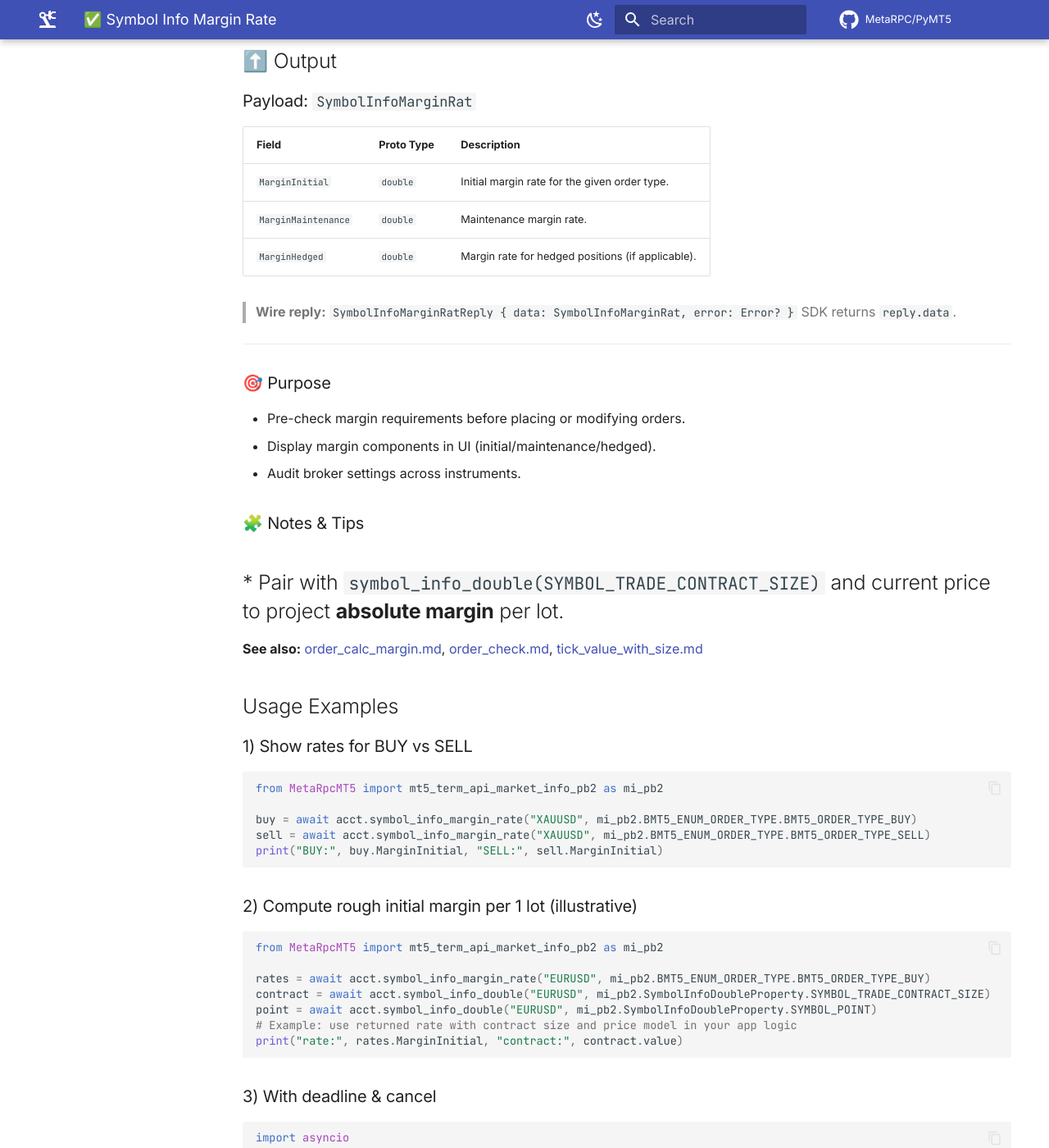
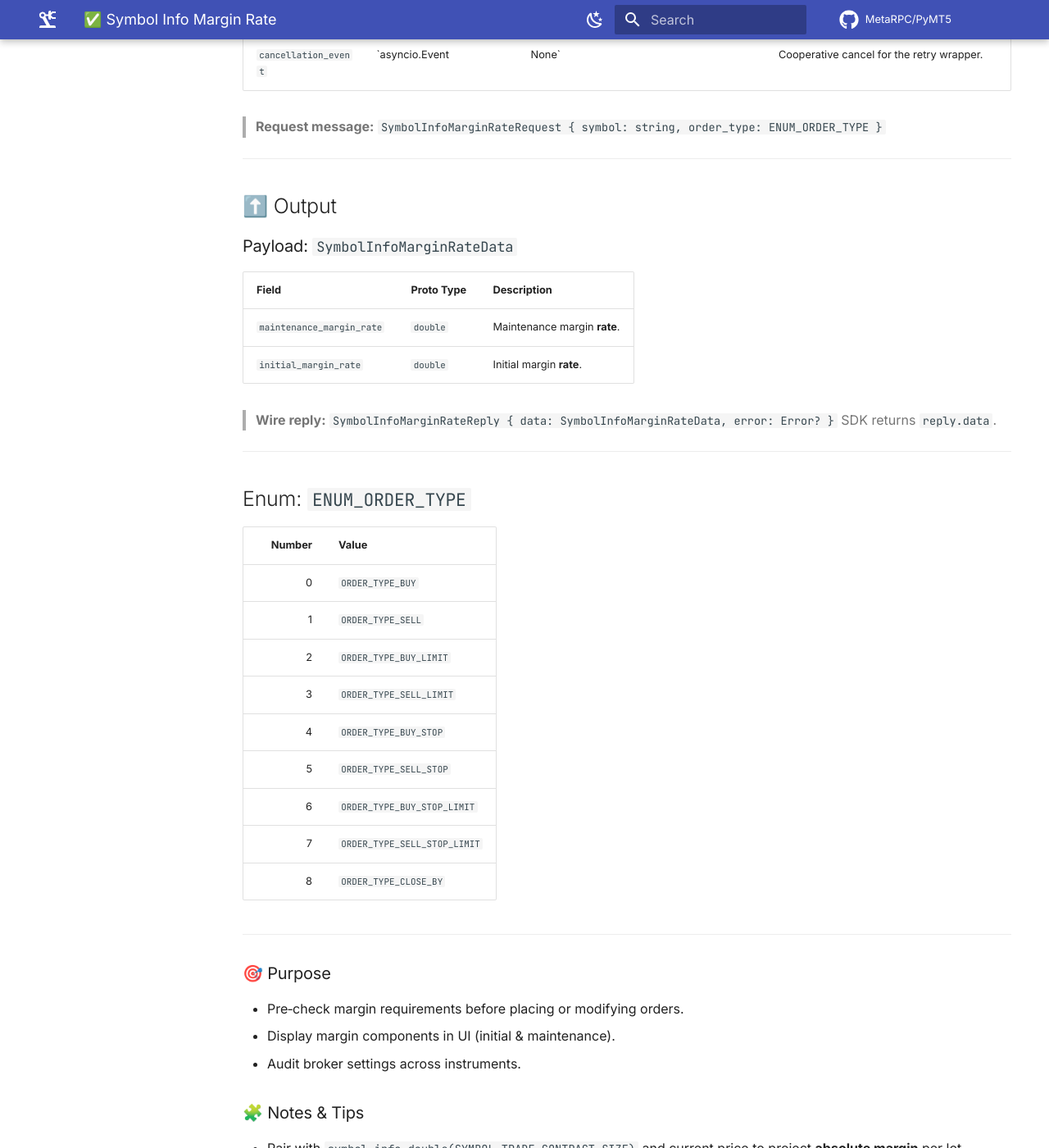
Before and after one commit to MetaRPC/PyMT5, an MkDocs documentation site: the page built from docs/MT5Account/Symbols_and_Market/symbol_info_margin_rate.md, in a window 1280 px wide and 1400 px high, scrolled down 1945 px. Shown: the whole window at 82% size. Built offline with MkDocs 1.6.1 and Material for MkDocs 9.7.7, drawn with Linux system fonts in a browser that asks for light colours; comment, search, counter and statistics services are not loaded; some of the changed text lies outside the part shown.

Commit message:
Update symbol_info_margin_rate.md

````diff
--- a/docs/MT5Account/Symbols_and_Market/symbol_info_margin_rate.md
+++ b/docs/MT5Account/Symbols_and_Market/symbol_info_margin_rate.md
@@ -1,11 +1,11 @@
 # ✅ Symbol Info Margin Rate
 
-> **Request:** get **margin rates** for a **symbol** given an **order type** (e.g., BUY/SELL), returning initial/maintenance/hedged rates.
+> **Request:** get **margin rates** for a **symbol** given an **order type** (BUY/SELL). Returns **initial** and **maintenance** rates.
 
 **Source files:**
 
 * `MetaRpcMT5/mt5_account.py` — method `symbol_info_margin_rate(...)`
-* `MetaRpcMT5/mt5_term_api_market_info_pb2.py` — `SymbolInfoMarginRat*` messages (`SymbolInfoMarginRatRequest`, `SymbolInfoMarginRatReply`, `SymbolInfoMarginRat`) and enum `BMT5_ENUM_ORDER_TYPE`
+* `MetaRpcMT5/mt5_term_api_market_info_pb2.py` — `SymbolInfoMarginRate*` messages (`SymbolInfoMarginRateRequest`, `SymbolInfoMarginRateReply`, `SymbolInfoMarginRateData`) and enum `ENUM_ORDER_TYPE`
 * `MetaRpcMT5/mt5_term_api_market_info_pb2_grpc.py` — service stub `MarketInfoStub`
 
 ---
@@ -13,9 +13,9 @@
 ### RPC
 
 * **Service:** `mt5_term_api.MarketInfo`
-* **Method:** `SymbolInfoMarginRate(SymbolInfoMarginRatRequest) → SymbolInfoMarginRatReply`
+* **Method:** `SymbolInfoMarginRate(SymbolInfoMarginRateRequest) → SymbolInfoMarginRateReply`
 * **Low-level client:** `MarketInfoStub.SymbolInfoMarginRate(request, metadata, timeout)`
-* **SDK wrapper:** `MT5Account.symbol_info_margin_rate(symbol, order_type, deadline=None, cancellation_event=None)`
+* **SDK wrapper:** `MT5Account.symbol_info_margin_rate(symbol, order_type, deadline=None, cancellation_event=None)` → returns `SymbolInfoMarginRateData`
 
 ---
 
@@ -27,9 +27,18 @@ from MetaRpcMT5 import mt5_term_api_market_info_pb2 as mi_pb2
 
 rates = await acct.symbol_info_margin_rate(
     "EURUSD",
-    mi_pb2.BMT5_ENUM_ORDER_TYPE.BMT5_ORDER_TYPE_BUY,
+    mi_pb2.ENUM_ORDER_TYPE.ORDER_TYPE_BUY,
 )
-print(rates.MarginInitial, rates.MarginMaintenance, rates.MarginHedged)
+print(rates.initial_margin_rate, rates.maintenance_margin_rate)
+```
+
+```python
+# Compare BUY vs SELL
+from MetaRpcMT5 import mt5_term_api_market_info_pb2 as mi_pb2
+
+buy = await acct.symbol_info_margin_rate("XAUUSD", mi_pb2.ENUM_ORDER_TYPE.ORDER_TYPE_BUY)
+sell = await acct.symbol_info_margin_rate("XAUUSD", mi_pb2.ENUM_ORDER_TYPE.ORDER_TYPE_SELL)
+print("BUY initial:", buy.initial_margin_rate, "SELL initial:", sell.initial_margin_rate)
 ```
 
 ---
@@ -40,91 +49,97 @@ print(rates.MarginInitial, rates.MarginMaintenance, rates.MarginHedged)
 async def symbol_info_margin_rate(
     self,
     symbol: str,
-    order_type: market_info_pb2.BMT5_ENUM_ORDER_TYPE,
+    order_type: market_info_pb2.ENUM_ORDER_TYPE,
     deadline: datetime | None = None,
     cancellation_event: asyncio.Event | None = None,
-) -> market_info_pb2.SymbolInfoMarginRat
+) -> market_info_pb2.SymbolInfoMarginRateData
 ```
 
 ---
 
 ## 💬 Plain English
 
-* **What it is.** Server-calculated **margin rates** for a symbol and a specific **order type**.
-* **Why you care.** Use these rates to estimate **required margin** before submitting orders or sizing positions.
+* **What it is.** Server-calculated **margin rates** (initial & maintenance) for a symbol under a specific **order type**.
+* **Why you care.** Use these to estimate **required margin** before placing orders or sizing positions.
 * **Mind the traps.**
 
-  * Margin rates are **broker- and symbol-specific** and can differ by **order type** (BUY vs SELL) and hedging settings.
-  * For some symbols, **hedged margin** can be lower than initial.
+  * Rates are **broker/symbol specific** and can vary by **order type** (BUY vs SELL) and account settings.
+  * Returned values are **rates**, not absolute money — multiply by contract/price to project margin.
 
 ---
 
 ## 🔽 Input
 
-| Parameter            | Type                                  | Description                                           |                                                    |   |
-| -------------------- | ------------------------------------- | ----------------------------------------------------- | -------------------------------------------------- | - |
-| `symbol`             | `str` (**required**)                  | Symbol name.                                          |                                                    |   |
-| `order_type`         | `BMT5_ENUM_ORDER_TYPE` (**required**) | Order type context for which to compute margin rates. |                                                    |   |
-| `deadline`           | \`datetime                            | None\`                                                | Absolute per‑call deadline → converted to timeout. |   |
-| `cancellation_event` | \`asyncio.Event                       | None\`                                                | Cooperative cancel for the retry wrapper.          |   |
+| Parameter            | Type                             | Description                                       |                                                    |
+| -------------------- | -------------------------------- | ------------------------------------------------- | -------------------------------------------------- |
+| `symbol`             | `str` (**required**)             | Symbol name.                                      |                                                    |
+| `order_type`         | `ENUM_ORDER_TYPE` (**required**) | BUY/SELL/etc. context for which to compute rates. |                                                    |
+| `deadline`           | \`datetime                       | None\`                                            | Absolute per‑call deadline → converted to timeout. |
+| `cancellation_event` | \`asyncio.Event                  | None\`                                            | Cooperative cancel for the retry wrapper.          |
 
-> **Request message:** `SymbolInfoMarginRatRequest { symbol: string, order_type: BMT5_ENUM_ORDER_TYPE }`
+> **Request message:** `SymbolInfoMarginRateRequest { symbol: string, order_type: ENUM_ORDER_TYPE }`
 
 ---
 
 ## ⬆️ Output
 
-### Payload: `SymbolInfoMarginRat`
+### Payload: `SymbolInfoMarginRateData`
 
-| Field               | Proto Type | Description                                       |
-| ------------------- | ---------- | ------------------------------------------------- |
-| `MarginInitial`     | `double`   | Initial margin rate for the given order type.     |
-| `MarginMaintenance` | `double`   | Maintenance margin rate.                          |
-| `MarginHedged`      | `double`   | Margin rate for hedged positions (if applicable). |
+| Field                     | Proto Type | Description                  |
+| ------------------------- | ---------- | ---------------------------- |
+| `maintenance_margin_rate` | `double`   | Maintenance margin **rate**. |
+| `initial_margin_rate`     | `double`   | Initial margin **rate**.     |
 
-> **Wire reply:** `SymbolInfoMarginRatReply { data: SymbolInfoMarginRat, error: Error? }`
+> **Wire reply:** `SymbolInfoMarginRateReply { data: SymbolInfoMarginRateData, error: Error? }`
 > SDK returns `reply.data`.
+
+
+---
+
+## Enum: `ENUM_ORDER_TYPE`
+
+| Number | Value                        |
+| -----: | ---------------------------- |
+|      0 | `ORDER_TYPE_BUY`             |
+|      1 | `ORDER_TYPE_SELL`            |
+|      2 | `ORDER_TYPE_BUY_LIMIT`       |
+|      3 | `ORDER_TYPE_SELL_LIMIT`      |
+|      4 | `ORDER_TYPE_BUY_STOP`        |
+|      5 | `ORDER_TYPE_SELL_STOP`       |
+|      6 | `ORDER_TYPE_BUY_STOP_LIMIT`  |
+|      7 | `ORDER_TYPE_SELL_STOP_LIMIT` |
+|      8 | `ORDER_TYPE_CLOSE_BY`        |
 
 ---
 
 ### 🎯 Purpose
 
-* Pre-check margin requirements before placing or modifying orders.
-* Display margin components in UI (initial/maintenance/hedged).
+* Pre‑check margin requirements before placing or modifying orders.
+* Display margin components in UI (initial & maintenance).
 * Audit broker settings across instruments.
 
 ### 🧩 Notes & Tips
 
 * Pair with `symbol_info_double(SYMBOL_TRADE_CONTRACT_SIZE)` and current price to project **absolute margin** per lot.
+* For precise feasibility (free margin after/retcode), use `OrderCheck`.
+
 ---
 
-**See also:** [order\_calc\_margin.md](../Trading_Operations/order_calc_margin.md), [order\_check.md](../Trading_Operations/order_check.md), [tick\_value\_with\_size.md](./tick_value_with_size.md)
+**See also:** [order\_calc\_margin.md](../Trading_Operations/order_calc_margin.md), [order\_check.md](../Trading_Operations/order_check.md), [symbol\_info\_double.md](./symbol_info_double.md)
 
 ## Usage Examples
 
-### 1) Show rates for BUY vs SELL
+### 1) Rough initial margin per 1 lot (illustrative)
 
 ```python
 from MetaRpcMT5 import mt5_term_api_market_info_pb2 as mi_pb2
 
-buy = await acct.symbol_info_margin_rate("XAUUSD", mi_pb2.BMT5_ENUM_ORDER_TYPE.BMT5_ORDER_TYPE_BUY)
-sell = await acct.symbol_info_margin_rate("XAUUSD", mi_pb2.BMT5_ENUM_ORDER_TYPE.BMT5_ORDER_TYPE_SELL)
-print("BUY:", buy.MarginInitial, "SELL:", sell.MarginInitial)
+rates = await acct.symbol_info_margin_rate("EURUSD", mi_pb2.ENUM_ORDER_TYPE.ORDER_TYPE_BUY)
+contract = await acct.symbol_info_double("EURUSD", mi_pb2.SymbolInfoDoubleProperty.SYMBOL_TRADE_CONTRACT_SIZE)
+print("rate:", rates.initial_margin_rate, "contract:", contract.value)
 ```
 
-### 2) Compute rough initial margin per 1 lot (illustrative)
-
-```python
-from MetaRpcMT5 import mt5_term_api_market_info_pb2 as mi_pb2
-
-rates = await acct.symbol_info_margin_rate("EURUSD", mi_pb2.BMT5_ENUM_ORDER_TYPE.BMT5_ORDER_TYPE_BUY)
-contract = await acct.symbol_info_double("EURUSD", mi_pb2.SymbolInfoDoubleProperty.SYMBOL_TRADE_CONTRACT_SIZE)
-point = await acct.symbol_info_double("EURUSD", mi_pb2.SymbolInfoDoubleProperty.SYMBOL_POINT)
-# Example: use returned rate with contract size and price model in your app logic
-print("rate:", rates.MarginInitial, "contract:", contract.value)
-```
-
-### 3) With deadline & cancel
+### 2) With deadline & cancel
 
 ```python
 import asyncio
@@ -134,9 +149,9 @@ from MetaRpcMT5 import mt5_term_api_market_info_pb2 as mi_pb2
 cancel_event = asyncio.Event()
 res = await acct.symbol_info_margin_rate(
     "BTCUSD",
-    mi_pb2.BMT5_ENUM_ORDER_TYPE.BMT5_ORDER_TYPE_BUY,
+    mi_pb2.ENUM_ORDER_TYPE.ORDER_TYPE_BUY,
     deadline=datetime.now(timezone.utc) + timedelta(seconds=2),
     cancellation_event=cancel_event,
 )
-print(res.MarginInitial, res.MarginMaintenance)
+print(res.initial_margin_rate, res.maintenance_margin_rate)
 ```
````
